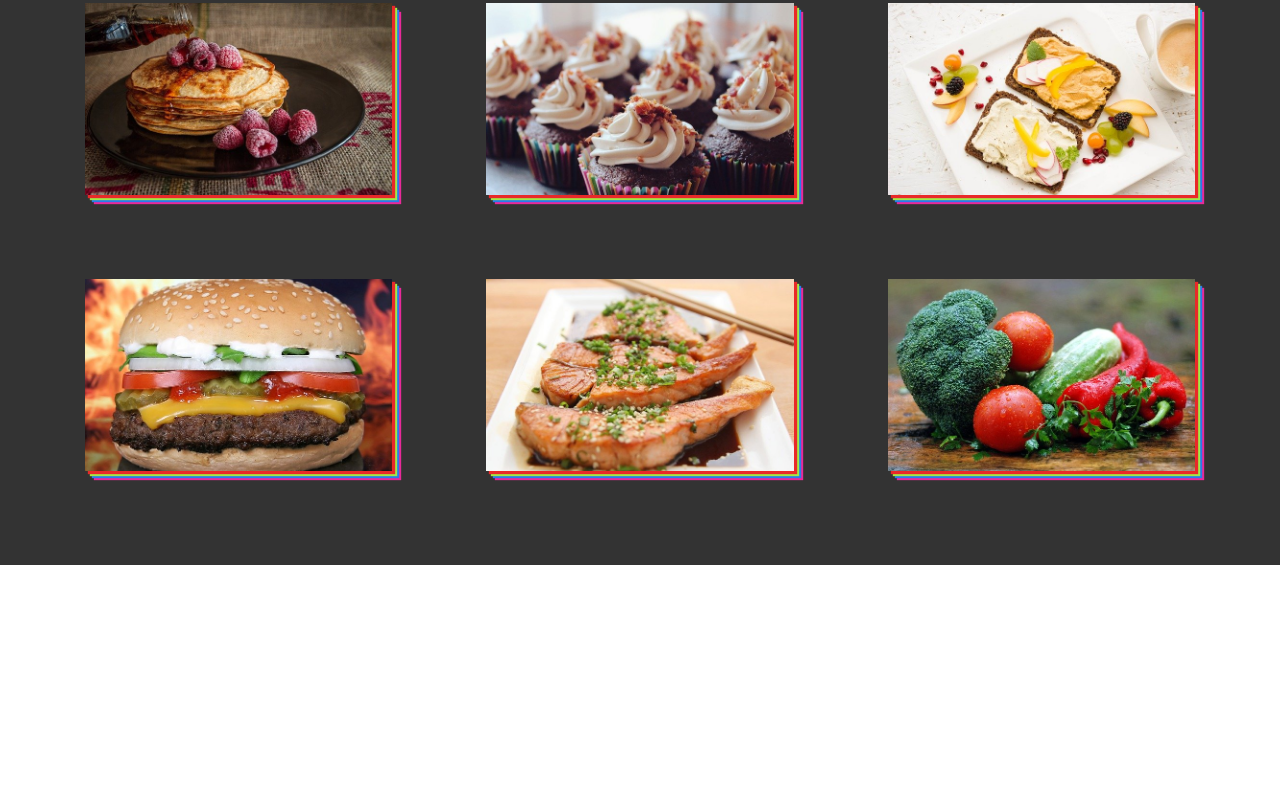
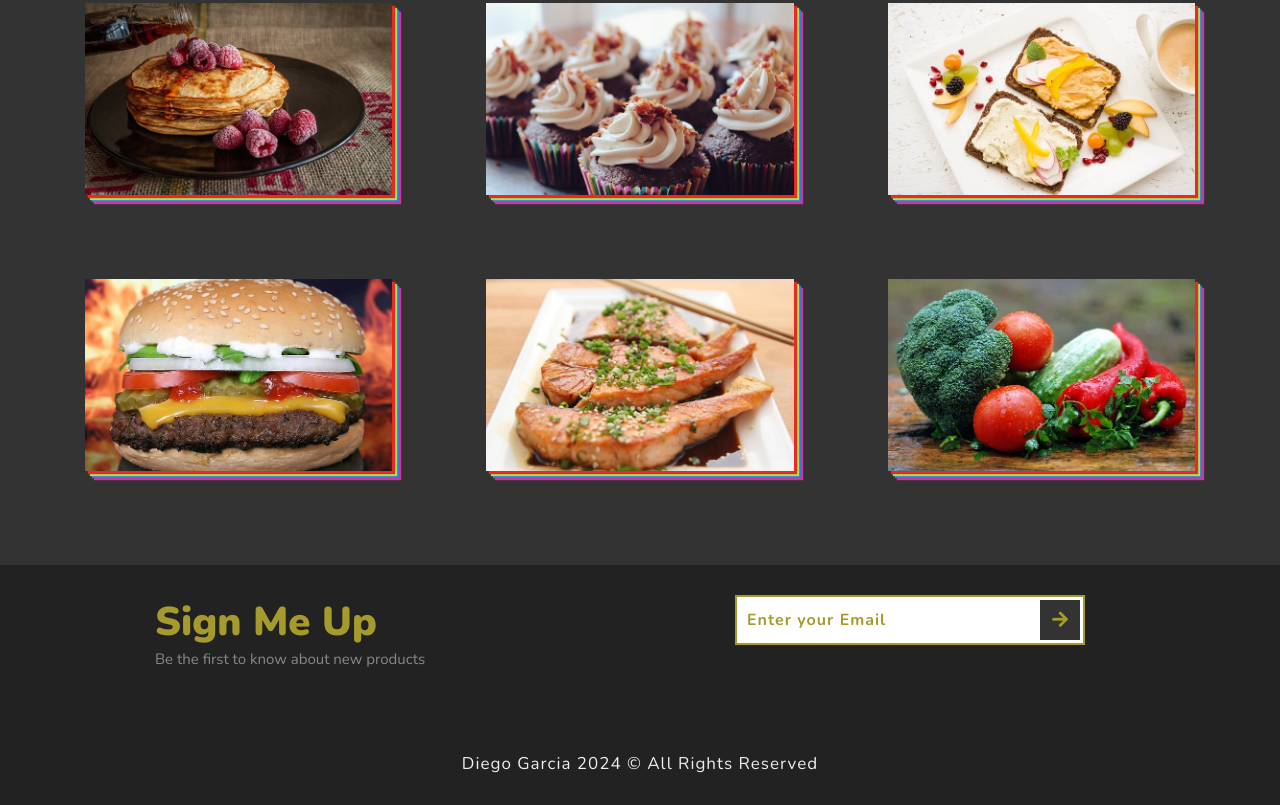
Before and after one commit to dgmsolutionstj/foodWeb, a plain HTML site: page index.html in a window 1280 px wide. Shown: the part 1950-2755 px from the top of the page. Before the commit the page ends 2515 px from the top, so only its background shows below. Drawn offline with nearby package versions, Linux system fonts and the light colour scheme.

Commit message:
update section 1

```diff
--- a/index.html
+++ b/index.html
@@ -89,17 +89,17 @@
             <div class="gallery">
 
                 <!-- Each gallery item contains an image, name, and description -->
-                <a href="#" class="gallery-link" title="Order Now"><img src="images/gallery-img-1.jpg" class="food-img"><h3 class="food-name">Pancakes</h3> <p class="food-description">Lorem ipsum dolor sit amet consectetur adipisicing elit. Beatae dolorem vel exercitationem, ipsa excepturi dolores.</p></a>
+                <a href="#" class="gallery-link" title="Order Now"><img src="images/gallery-img-1.jpg" class="food-img"><h3 class="food-name">Pancakes</h3> <p class="food-description">Indulge in perfection with our exquisite pancakes: light, fluffy clouds of golden bliss, adorned with delectable toppings, a breakfast masterpiece!.</p></a>
 
-                <a href="#" class="gallery-link" title="Order Now"><img src="images/gallery-img-2.jpg" class="food-img"><h3 class="food-name">Cupcakes</h3> <p class="food-description">Lorem ipsum dolor sit amet consectetur adipisicing elit. Beatae dolorem vel exercitationem, ipsa excepturi dolores.</p></a>
+                <a href="#" class="gallery-link" title="Order Now"><img src="images/gallery-img-2.jpg" class="food-img"><h3 class="food-name">Cupcakes</h3> <p class="food-description">Indulge in heavenly bliss with our exquisite cupcakes - moist, flavorful, and artfully crafted to elevate your sweet cravings. Irresistible perfection!</p></a>
 
-                <a href="#" class="gallery-link" title="Order Now"><img src="images/gallery-img-3.jpg" class="food-img"><h3 class="food-name">Hummus</h3> <p class="food-description">Lorem ipsum dolor sit amet consectetur adipisicing elit. Beatae dolorem vel exercitationem, ipsa excepturi dolores.</p></a>
+                <a href="#" class="gallery-link" title="Order Now"><img src="images/gallery-img-3.jpg" class="food-img"><h3 class="food-name">Hummus</h3> <p class="food-description">Indulge in our exquisite hummus—crafted with premium chickpeas, olive oil, and secret spices—a velvety blend of authenticity and flavor perfection..</p></a>
 
-                <a href="#" class="gallery-link" title="Order Now"><img src="images/gallery-img-4.jpg" class="food-img"><h3 class="food-name">Hamburger</h3> <p class="food-description">Lorem ipsum dolor sit amet consectetur adipisicing elit. Beatae dolorem vel exercitationem, ipsa excepturi dolores.</p></a>
+                <a href="#" class="gallery-link" title="Order Now"><img src="images/gallery-img-4.jpg" class="food-img"><h3 class="food-name">Hamburger</h3> <p class="food-description">Indulge in mouthwatering perfection with our gourmet burgers – succulent, juicy, and crafted with premium ingredients for an unforgettable dining experience.</p></a>
 
-                <a href="#" class="gallery-link" title="Order Now"><img src="images/gallery-img-5.jpg" class="food-img"><h3 class="food-name">Salmon</h3> <p class="food-description">Lorem ipsum dolor sit amet consectetur adipisicing elit. Beatae dolorem vel exercitationem, ipsa excepturi dolores.</p></a>
+                <a href="#" class="gallery-link" title="Order Now"><img src="images/gallery-img-5.jpg" class="food-img"><h3 class="food-name">Salmon</h3> <p class="food-description">Indulge in the epitome of culinary delight with our exquisite salmon – impeccably fresh, richly flavorful, and irresistibly succulent. Unparalleled quality awaits!</p></a>
 
-                <a href="#" class="gallery-link" title="Order Now"><img src="images/gallery-img-6.jpg" class="food-img"><h3 class="food-name">Vegetables</h3> <p class="food-description">Lorem ipsum dolor sit amet consectetur adipisicing elit. Beatae dolorem vel exercitationem, ipsa excepturi dolores.</p></a>
+                <a href="#" class="gallery-link" title="Order Now"><img src="images/gallery-img-6.jpg" class="food-img"><h3 class="food-name">Vegetables</h3> <p class="food-description">Explore a vibrant garden of health with our best vegetables—nutrient-packed, farm-fresh delights that elevate every dish. Pure goodness, plate to palate!</p></a>
 
             </div>
 
@@ -113,9 +113,19 @@
 
             <div class="section-4-text">
 
-
+                <h2 class="section-4-heading">Sign Me Up</h2>
+                <p class="section-4-paragraph">Be the first to know about new products</p>
 
             </div>
+
+            <form action="" class="signup-form">
+
+                <input type="email" class="signup-form-input" placeholder="Enter your Email">
+                <button type="submit" class="signup-form-btn"><i class="fas fa-arrow-right"></i></button>
+
+            </form>
+
+            <p class="copyright">Diego Garcia 2024 &copy; All Rights Reserved</p>
 
         </section>
 
--- a/styles.css
+++ b/styles.css
@@ -1,59 +1,107 @@
 @import url('https://fonts.googleapis.com/css2?family=Nunito:wght@200;300;400;500;600;700;800;900;1000&display=swap');
 
 /* Common Styles */
-*{
+
+/* Apply a reset to margin, padding, and box-sizing for all elements.
+   This helps ensure consistent layout across different browsers. */
+   *{
     margin: 0;
     padding: 0;
     box-sizing: border-box;
     text-decoration: none;
     outline: none;
-    font-family: 'Nunito', sans-serif;
-    font-weight: 400;
+    font-family: 'Nunito', sans-serif; /* Set the default font family for the entire document. */
+    font-weight: 400; /* Set the default font weight for the entire document. */
 }
 
+/* Set the base font size for the document.
+   Using 62.5% makes it easier to work with rem units (1rem = 10px). */
 html{
     font-size: 62.5%;
 }
+
 /* End of common styles */
+
 
 /* Section 1 */
 .section-1 {
+    /* Set the width to 100% of the parent container */
     width: 100%;
+
+    /* Set the height to 100% of the viewport height */
     height: 100vh;
+
+    /* Set the background color to a dark gray */
     background-color: #333;
+
+    /* Use flexbox to create a column layout */
     display: flex;
     flex-direction: column;
+
+    /* Center items horizontally and evenly space them vertically */
     align-items: center;
     justify-content: space-evenly;
 }
 
+/* Style for the main heading in Section 1 */
 .section-heading {
+    /* Set a large font size */
     font-size: 12rem;
+
+    /* Set a bold font weight */
     font-weight: 900;
+
+    /* Set the text color to white */
     color: #fff;
+
+    /* Center-align the text */
     text-align: center;
+
+    /* Capitalize each word in the text */
     text-transform: capitalize;
+
+    /* Add letter spacing between characters */
     letter-spacing: 0.5rem;
+
+    /* Apply a text shadow for a visual effect */
     text-shadow: 0.3rem 0.3rem 0.3rem #000;
 }
 
-.section-1-icon i{
+/* Styles for an icon inside Section 1 */
+.section-1-icon i {
+    /* Set a very large font size for the icon */
     font-size: 32rem;
+
+    /* Set the icon color to a golden shade */
     color: #a79a2d;
+
+    /* Position the icon absolutely within its container */
     position: absolute;
+
+    /* Center the icon both horizontally and vertically */
     transform: translate(-50%, -50%) scale(0);
+
+    /* Add a subtle text shadow to the icon */
     text-shadow: 0.2rem 0.2rem 0.2rem #000;
+
+    /* Apply a smooth transition effect for the transform property */
     transition: transform .3s;
 }
 
+/* Styles for the icon when it has the 'change' class */
 .section-1-icon i.change {
+    /* Scale the icon to its normal size */
     transform: translate(-50%, -50%) scale(1);
+
+    /* Apply a delay to the transition for a staggered effect */
     transition: transform .3s .3s;
 }
 /* End of Section 1 */
 
+
 /* Section 2 */
 
+/* Styling for the main section container */
 .section-2 {
     width: 100%;
     height: 100vh;
@@ -62,14 +110,15 @@ html{
     flex-direction: column;
     justify-content: space-between;
     padding: 10rem 0;
-
 }
 
+/* Styling for the container of cards within the section */
 .cards-container {
     display: flex;
     justify-content: space-evenly;
 }
 
+/* Styling for individual cards within the container */
 .card {
     width: 30rem;
     background-color: #a79a2d;
@@ -84,11 +133,13 @@ html{
     transition: transform .5s, box-shadow .5s;
 }
 
-.card:hover{
+/* Hover effect for cards */
+.card:hover {
     transform: rotateY(20deg) skew(-2deg) translateY(-3rem);
     box-shadow: 2rem 2rem 2rem #000;
 }
 
+/* Styling for the left border of the card */
 .card::before {
     content: "";
     height: 100%;
@@ -101,6 +152,7 @@ html{
     transform-origin: right;
 }
 
+/* Styling for the top border of the card */
 .card::after {
     content: "";
     height: 1rem;
@@ -114,10 +166,12 @@ html{
     box-shadow: -.1rem -.1rem -.1rem #000;
 }
 
+/* Styling for the image inside the card */
 .card-img {
     width: 100%;
 }
 
+/* Styling for the name text inside the card */
 .card-name {
     font-size: 3rem;
     font-weight: 900;
@@ -128,6 +182,7 @@ html{
     text-shadow: 15rem 15rem 15rem #000;
 }
 
+/* Styling for the button inside the card */
 .card-btn {
     width: 70%;
     background-color: #111;
@@ -145,13 +200,16 @@ html{
 
 /* End of Section 2 */
 
+
 /* Section 3 */
 
+/* Styling for the section with a dark background and padding */
 .section-3 {
     background-color: #333;
     padding: 5rem 0;
 }
 
+/* Styling for the container of the gallery */
 .gallery {
     display: flex;
     flex-wrap: wrap;
@@ -160,12 +218,14 @@ html{
     margin-top: 10rem;
 }
 
+/* Styling for each gallery link, which represents an image */
 .gallery-link {
     position: relative;
     margin: 4rem 1rem;
 }
 
-.gallery-link::before{
+/* Styling for the vertical line on the right of the gallery link, appearing on hover */
+.gallery-link::before {
     content: "";
     position: absolute;
     top: 2vw;
@@ -177,11 +237,12 @@ html{
     transition: height .5s;
 }
 
-.gallery-link:hover::before{
+.gallery-link:hover::before {
     height: 80%;
 }
 
-.gallery-link::after{
+/* Styling for the horizontal line on the top of the gallery link, appearing on hover */
+.gallery-link::after {
     content: "";
     position: absolute;
     top: 30%;
@@ -192,10 +253,11 @@ html{
     transition: width .5s;
 }
 
-.gallery-link:hover::after{
+.gallery-link:hover::after {
     width: 90%;
 }
 
+/* Styling for the food images within the gallery */
 .food-img {
     width: 24vw;
     height: 15vw;
@@ -204,13 +266,15 @@ html{
     transition: all 0.5s;
 }
 
-.gallery-link:hover .food-img{
+/* Hover effect on the gallery link, changing properties of the food image */
+.gallery-link:hover .food-img {
     box-shadow: 1rem 1rem 0.1rem #e92929, 2rem 2rem 0.1rem #a2e946, 3rem 3rem 0.1rem #297ce9, 4rem 4rem 0.1rem #e92999;
     filter: blur(0.5rem);
     opacity: 0.5;
     transform: scale(1.1);
 }
 
+/* Styling for the name of the food, initially hidden and appearing on hover */
 .food-name {
     position: absolute;
     top: 3rem;
@@ -225,11 +289,12 @@ html{
     transition: width 0.3s;
 }
 
-.gallery-link:hover .food-name{
+.gallery-link:hover .food-name {
     width: 100%;
     transition: width 1.5s 0.3s;
 }
 
+/* Styling for the description of the food, initially hidden and appearing on hover */
 .food-description {
     position: absolute;
     bottom: 3vw;
@@ -245,9 +310,90 @@ html{
     transition: opacity 0.3s;
 }
 
-.gallery-link:hover .food-description{
+.gallery-link:hover .food-description {
     opacity: 1;
     visibility: visible;
     transition: opacity 1s 1s;
 }
 /* End of Section 3 */
+
+
+/* Section 4 */
+
+/* Styles for the main container of Section 4 */
+.section-4 {
+    width: 100%;
+    height: 30vh;
+    background-color: #222;
+    display: flex;
+    justify-content: space-around;
+    align-items: flex-start;
+    padding: 3rem 0;
+    position: absolute;
+}
+
+/* Additional styling for text in Section 4 */
+.font-4-text {
+    text-transform: uppercase;
+}
+
+/* Styling for the main heading in Section 4 */
+.section-4-heading {
+    font-size: 4rem;
+    font-weight: 900;
+    color: #a79a2d;
+}
+
+/* Styling for paragraphs in Section 4 */
+.section-4-paragraph {
+    font-size: 1.5rem;
+    color: #888;
+}
+
+/* Styles for the signup form container */
+.signup-form {
+    display: flex;
+    align-items: center;
+}
+
+/* Styles for input fields in the signup form */
+.signup-form-input {
+    width: 35rem;
+    height: 5rem;
+    padding: 1rem;
+    border: .2rem solid #a79a2d;
+    font-size: 1.6rem;
+    font-weight: 700;
+    letter-spacing: .1rem;
+    color: #a79a2d;
+}
+
+/* Placeholder text styling for input fields in the signup form */
+.signup-form-input::placeholder {
+    color: #a79a2d;
+}
+
+/* Styles for the signup button in the form */
+.signup-form-btn {
+    position: relative;
+    left: -4.5rem;
+    width: 4rem;
+    height: 4rem;
+    background-color: #333;
+    color: #a79a2d;
+    border: none;
+    font-size: 1.8rem;
+    cursor: pointer;
+}
+
+/* Styles for the copyright text at the bottom of Section 4 */
+.copyright {
+    position: absolute;
+    bottom: 3rem;
+    font-size: 1.7rem;
+    font-weight: 200;
+    color: #eee;
+    letter-spacing: 0.1rem;
+}
+
+/* End of Section 4 */
```
